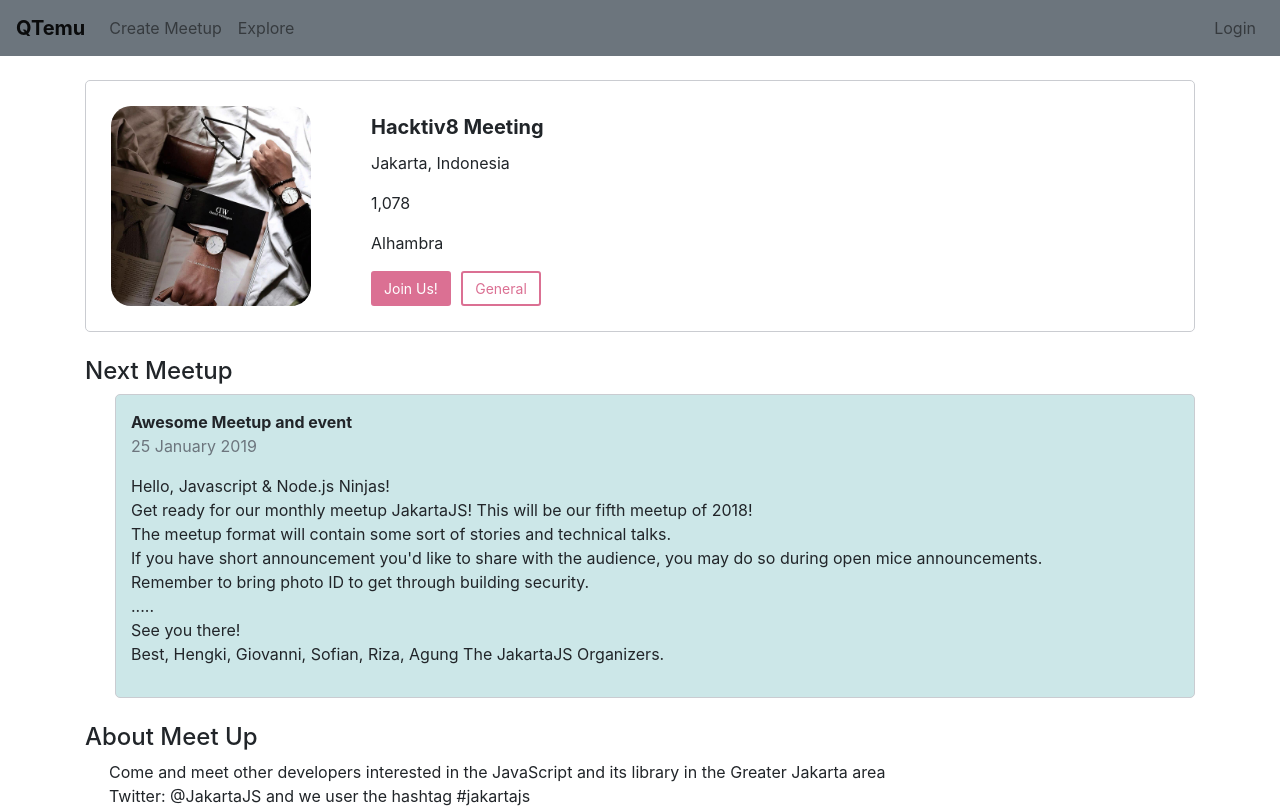
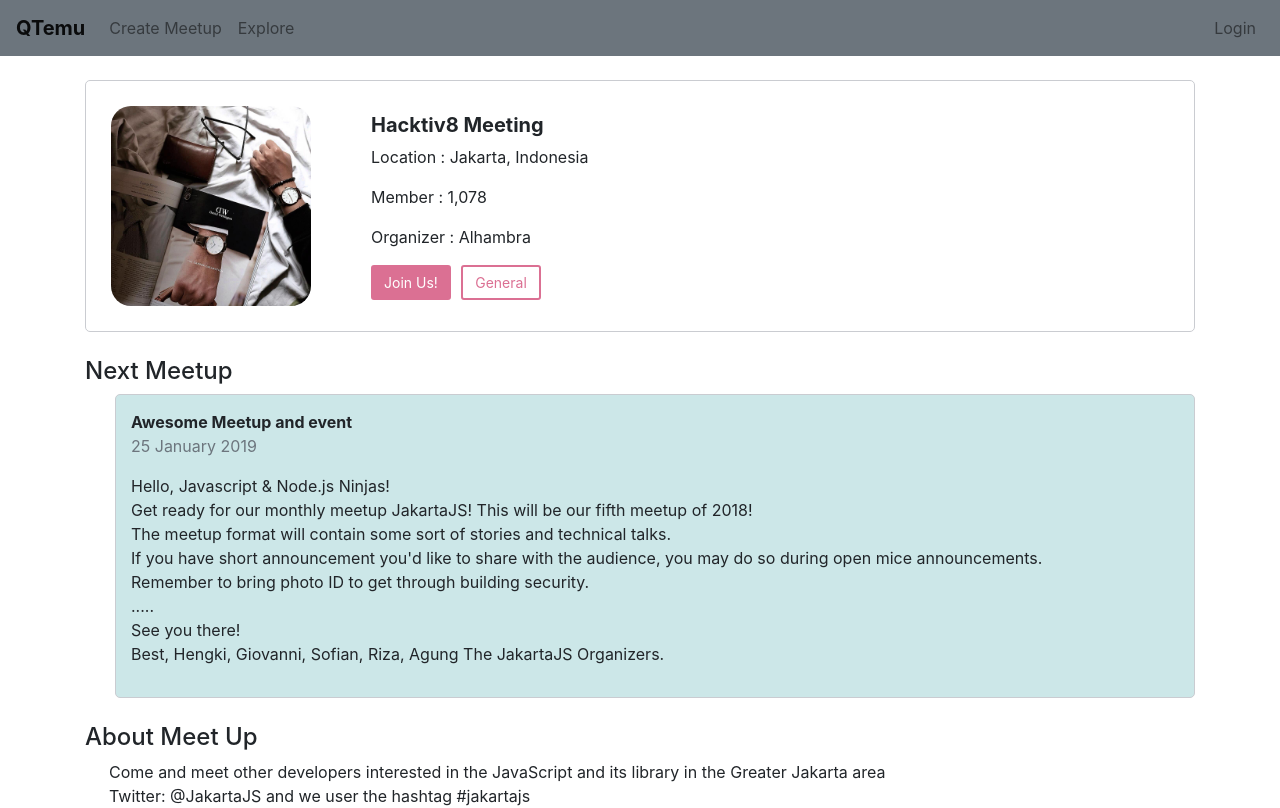
Before and after one commit to alhambraa/My-App, a React (Create React App) app: page / in a window 1280 px wide. Shown: the top 808 px of the page. Built offline with nearby package versions, Linux system fonts and the light colour scheme.

Commit message:
Unit Testing

```diff
--- a/src/components/card/Card.js
+++ b/src/components/card/Card.js
@@ -11,10 +11,10 @@ const Card = ({event,location,member,organizer}) => {
         <CardBackground>
             <div ><Avatar src={Images} alt={Images}/></div>
             <CardContent>
-                <h5 className="card-title mt-2"><b>{event}</b></h5>
-                <p className="card-text">{location}</p>
-                <p className="card-text">{member}</p>
-                <p className="card-text">{organizer}</p>
+                <h5><b>{event}</b></h5>
+                <p className="card-text" id="location">Location : {location}</p>
+                <p className="card-text" id="member">Member : {member}</p>
+                <p className="card-text" id="organizer">Organizer : {organizer}</p>
                 <Button primary="primary" text="Join Us!"></Button>
                 <Button text="General"></Button>
             </CardContent>
@@ -29,11 +29,4 @@ Card.propTypes  = {
     organizer : PropTypes.string.isRequired,
 }
 
-Card.defaultProps = {
-    avatar : "Image Here",
-    event : "Event Here",
-    member : "Member Here",
-    organizer : "Organizer Here",
-}
-
 export default Card
```
